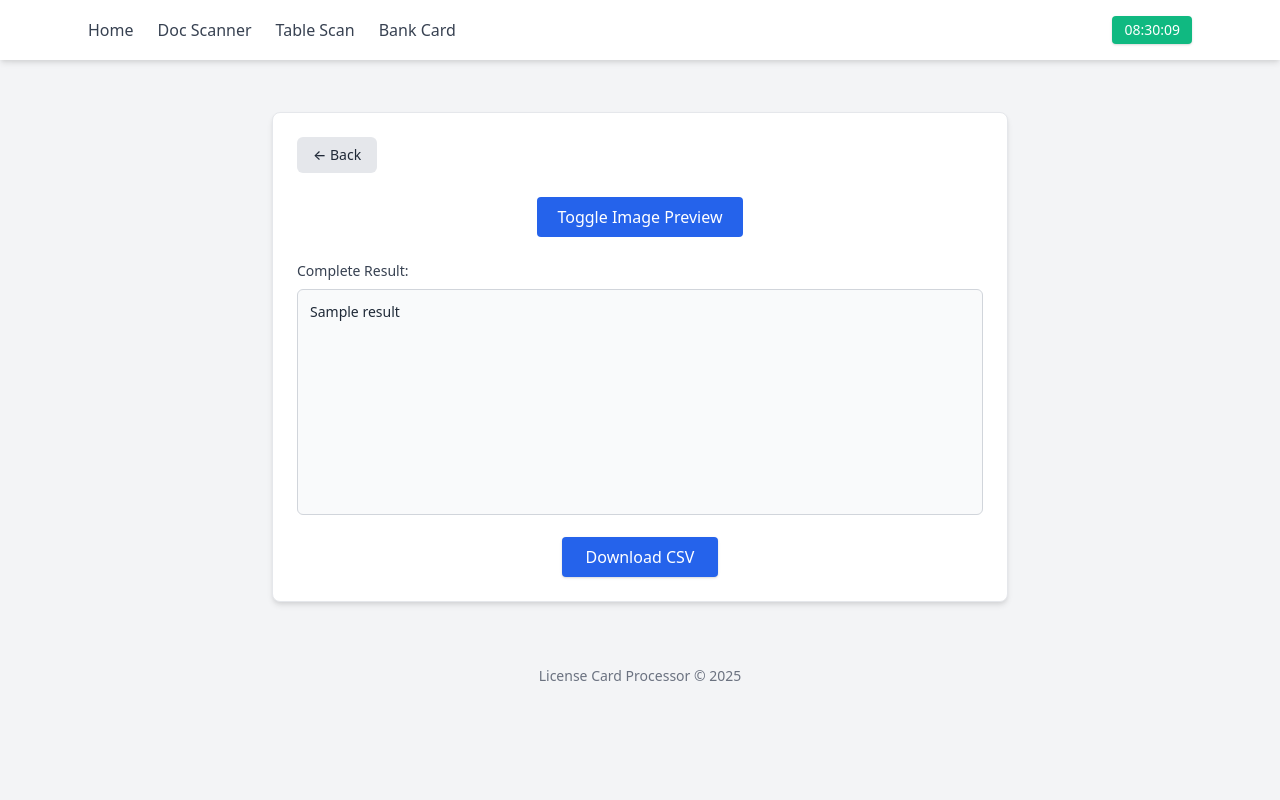
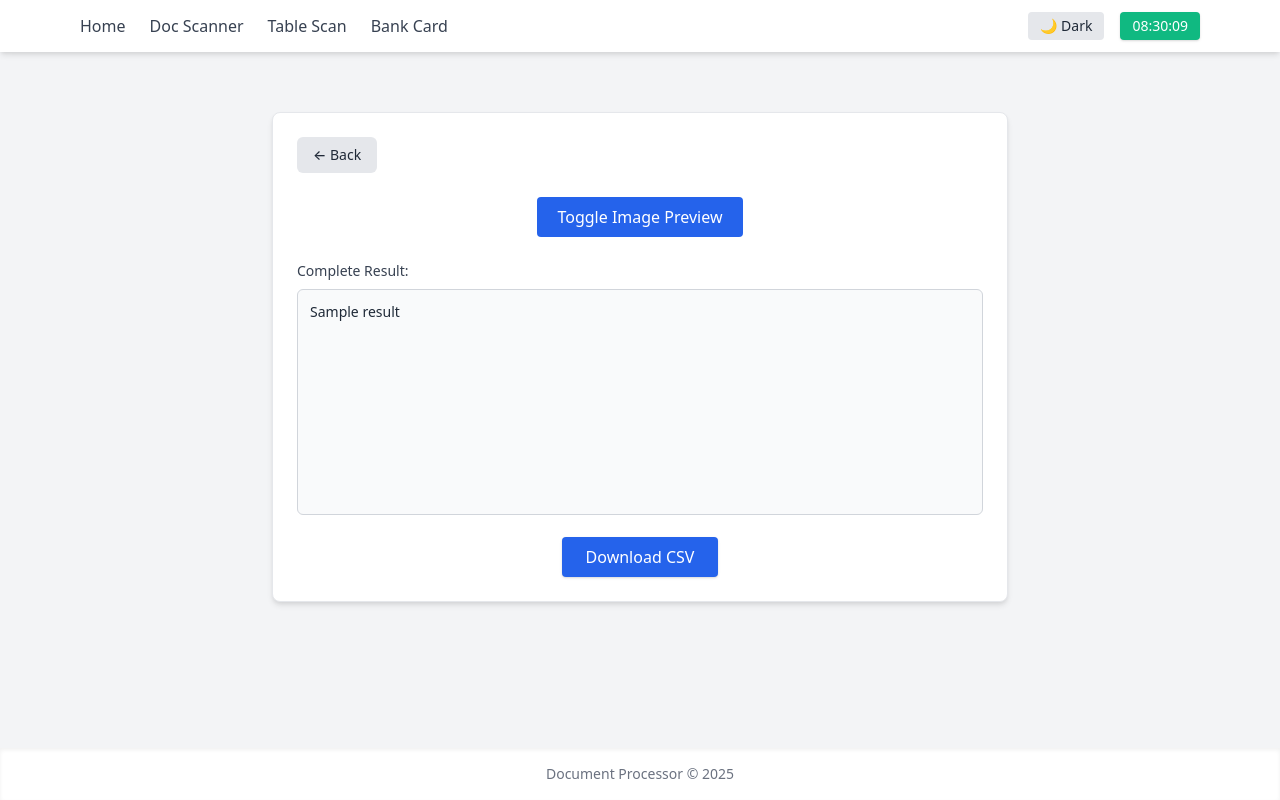
Before and after one commit to AbhinavT01/Advance_ocr_system, a Flask app: template templates/resultdoc.html in a window 1280 px wide. Run offline with Flask 3, Linux system fonts and the light colour scheme; the template is opened without the code that fills it: most values are stand-ins (such as "Sample title", 1, 10 or a date in 2020); parts of the project's set-up code (start-up, migrations or seed data) failed here and were passed over; some libraries are stand-ins or nearby versions.

Commit message:
Update resultdoc.html

```diff
--- a/templates/resultdoc.html
+++ b/templates/resultdoc.html
@@ -1,33 +1,59 @@
 <!DOCTYPE html>
-<html lang="en">
+<html lang="en" class="transition-colors duration-300">
 <head>
   <meta charset="UTF-8" />
   <meta name="viewport" content="width=device-width, initial-scale=1.0"/>
   <title>Processed License Card</title>
   <link href="https://cdn.jsdelivr.net/npm/tailwindcss@2.2.19/dist/tailwind.min.css" rel="stylesheet"/>
+  <script src="https://kit.fontawesome.com/a076d05399.js" crossorigin="anonymous"></script>
+  <style>
+    .dark .dark\:bg-gray-900 { background-color: #1a202c; }
+    .dark .dark\:bg-gray-800 { background-color: #2d3748; }
+    .dark .dark\:bg-gray-700 { background-color: #4a5568; }
+    .dark .dark\:text-white { color: #ffffff; }
+    .dark .dark\:text-gray-300 { color: #e2e8f0; }
+    .dark .dark\:border-gray-600 { border-color: #4b5563; }
+  </style>
 </head>
-<body class="bg-gray-100 font-sans text-gray-800 min-h-screen">
+<body class="bg-gray-100 dark:bg-gray-900 text-gray-800 dark:text-white min-h-screen font-sans flex flex-col transition-colors duration-300">
 
   <!-- Navbar -->
-  <nav class="bg-white shadow-md fixed top-0 left-0 w-full z-50">
-    <div class="max-w-6xl mx-auto px-6 py-4 flex justify-between items-center">
-      <div class="flex space-x-6 text-sm sm:text-base text-gray-700 font-medium">
-        <a href="/" class="hover:text-black transition">Home</a>
-        <a href="/doc" class="hover:text-black transition">Doc Scanner</a>
-        <a href="/table" class="hover:text-black transition">Table Scan</a>
-        <a href="/bank" class="hover:text-black transition">Bank Card</a>
+  <nav class="bg-white dark:bg-gray-800 shadow-md fixed top-0 left-0 w-full z-50 transition-colors duration-300">
+    <div class="max-w-6xl mx-auto px-4 py-3 flex justify-between items-center">
+      <div class="flex items-center">
+        <button id="navToggle" class="sm:hidden mr-4 text-gray-700 dark:text-gray-300 focus:outline-none">
+          <svg class="w-6 h-6" fill="none" stroke="currentColor" stroke-width="2"
+               viewBox="0 0 24 24" stroke-linecap="round" stroke-linejoin="round">
+            <path d="M4 6h16M4 12h16M4 18h16"/>
+          </svg>
+        </button>
+        <div id="navLinks" class="hidden sm:flex space-x-6 text-sm sm:text-base font-medium text-gray-700 dark:text-gray-300">
+          <a href="/" class="hover:text-black dark:hover:text-white transition">Home</a>
+          <a href="/doc" class="hover:text-black dark:hover:text-white transition">Doc Scanner</a>
+          <a href="/table" class="hover:text-black dark:hover:text-white transition">Table Scan</a>
+          <a href="/bank" class="hover:text-black dark:hover:text-white transition">Bank Card</a>
+        </div>
       </div>
-      <div id="currentTime" class="text-sm bg-green-500 text-white px-3 py-1 rounded shadow"></div>
+      <div class="flex items-center gap-4">
+        <button id="darkToggle" class="text-sm px-3 py-1 rounded bg-gray-200 dark:bg-gray-700 text-gray-800 dark:text-white transition">🌙 Dark</button>
+        <div id="currentTime" class="text-sm bg-green-500 text-white px-3 py-1 rounded shadow"></div>
+      </div>
+    </div>
+    <div id="mobileMenu" class="sm:hidden hidden px-4 pb-3 space-y-2 text-gray-700 dark:text-gray-300">
+      <a href="/" class="block hover:text-black dark:hover:text-white">Home</a>
+      <a href="/doc" class="block hover:text-black dark:hover:text-white">Doc Scanner</a>
+      <a href="/table" class="block hover:text-black dark:hover:text-white">Table Scan</a>
+      <a href="/bank" class="block hover:text-black dark:hover:text-white">Bank Card</a>
     </div>
   </nav>
 
   <!-- Main Content -->
-  <main class="pt-28 px-4 pb-12 max-w-3xl mx-auto w-full">
-    <div class="bg-white border border-gray-200 shadow-md rounded-lg p-6 space-y-6">
+  <main class="pt-28 px-4 pb-12 max-w-3xl mx-auto w-full flex-grow">
+    <div class="bg-white dark:bg-gray-800 border border-gray-200 dark:border-gray-700 shadow-md rounded-lg p-6 space-y-6">
 
       <!-- Back Button -->
       <div>
-        <button onclick="history.back()" class="bg-gray-200 hover:bg-gray-300 text-gray-800 px-4 py-2 rounded-md text-sm font-medium">
+        <button onclick="history.back()" class="bg-gray-200 dark:bg-gray-700 hover:bg-gray-300 dark:hover:bg-gray-600 text-gray-800 dark:text-white px-4 py-2 rounded-md text-sm font-medium">
           ← Back
         </button>
       </div>
@@ -41,18 +67,16 @@
 
       <!-- Image Preview -->
       <div id="imageContainer" class="hidden text-center">
-        <label class="block text-sm font-semibold text-gray-700 mb-2">Image:</label>
+        <label class="block text-sm font-semibold text-gray-700 dark:text-gray-300 mb-2">Image:</label>
         <img id="image-preview" src="#" alt="Image Preview" class="mx-auto border rounded max-w-xs max-h-64 object-contain shadow" />
       </div>
 
       <!-- Form Content -->
       <form action="#" method="POST" id="resultForm">
         <div class="mb-4">
-          <label for="completeResult" class="block text-sm font-medium text-gray-700 mb-2">Complete Result:</label>
+          <label for="completeResult" class="block text-sm font-medium text-gray-700 dark:text-gray-300 mb-2">Complete Result:</label>
           <textarea id="completeResult" name="completeResult" rows="10"
-            class="w-full border border-gray-300 rounded-md p-3 bg-gray-50 text-sm resize-none focus:outline-none focus:ring-2 focus:ring-blue-500">
-{{ result }}
-          </textarea>
+            class="w-full border border-gray-300 dark:border-gray-700 rounded-md p-3 bg-gray-50 dark:bg-gray-900 text-sm resize-none focus:outline-none focus:ring-2 focus:ring-blue-500">{{ result }}</textarea>
         </div>
 
         <!-- Download Button -->
@@ -68,13 +92,13 @@
   </main>
 
   <!-- Footer -->
-  <footer class="text-center py-4 text-sm text-gray-500">
-    License Card Processor &copy; 2025
+  <footer class="text-center py-4 text-sm text-gray-500 dark:text-gray-400 bg-white dark:bg-gray-800 shadow-inner">
+    Document Processor &copy; 2025
   </footer>
 
   <!-- JavaScript -->
   <script>
-    // Display current time
+    // Live Clock
     const currentTimeElement = document.getElementById('currentTime');
     function updateTime() {
       const now = new Date();
@@ -86,24 +110,51 @@
     updateTime();
     setInterval(updateTime, 1000);
 
-    // Toggle image preview
+    // Image Preview Toggle
     document.getElementById('togglePreview').addEventListener('click', () => {
       document.getElementById('imageContainer').classList.toggle('hidden');
     });
 
-    // Load image from localStorage
+    // Load Image from localStorage
     const storedImage = localStorage.getItem('uploadedImage');
     if (storedImage) {
       document.getElementById('image-preview').src = storedImage;
     }
 
-    // Setup CSV download
+    // Download CSV
     document.getElementById('downloadLink').addEventListener('click', function () {
       const text = document.getElementById('completeResult').value;
       const blob = new Blob([text], { type: 'text/csv' });
       const url = URL.createObjectURL(blob);
       this.href = url;
     });
+
+    // Mobile Nav Toggle
+    document.getElementById('navToggle').addEventListener('click', () => {
+      document.getElementById('mobileMenu').classList.toggle('hidden');
+    });
+
+    // Dark Mode Toggle
+    const html = document.documentElement;
+    const darkToggle = document.getElementById('darkToggle');
+    function setDarkMode(enabled) {
+      if (enabled) {
+        html.classList.add('dark');
+        darkToggle.textContent = '☀️ Light';
+        localStorage.setItem('theme', 'dark');
+      } else {
+        html.classList.remove('dark');
+        darkToggle.textContent = '🌙 Dark';
+        localStorage.setItem('theme', 'light');
+      }
+    }
+    darkToggle.addEventListener('click', () => {
+      const isDark = html.classList.contains('dark');
+      setDarkMode(!isDark);
+    });
+    if (localStorage.getItem('theme') === 'dark') {
+      setDarkMode(true);
+    }
   </script>
 </body>
 </html>
```
